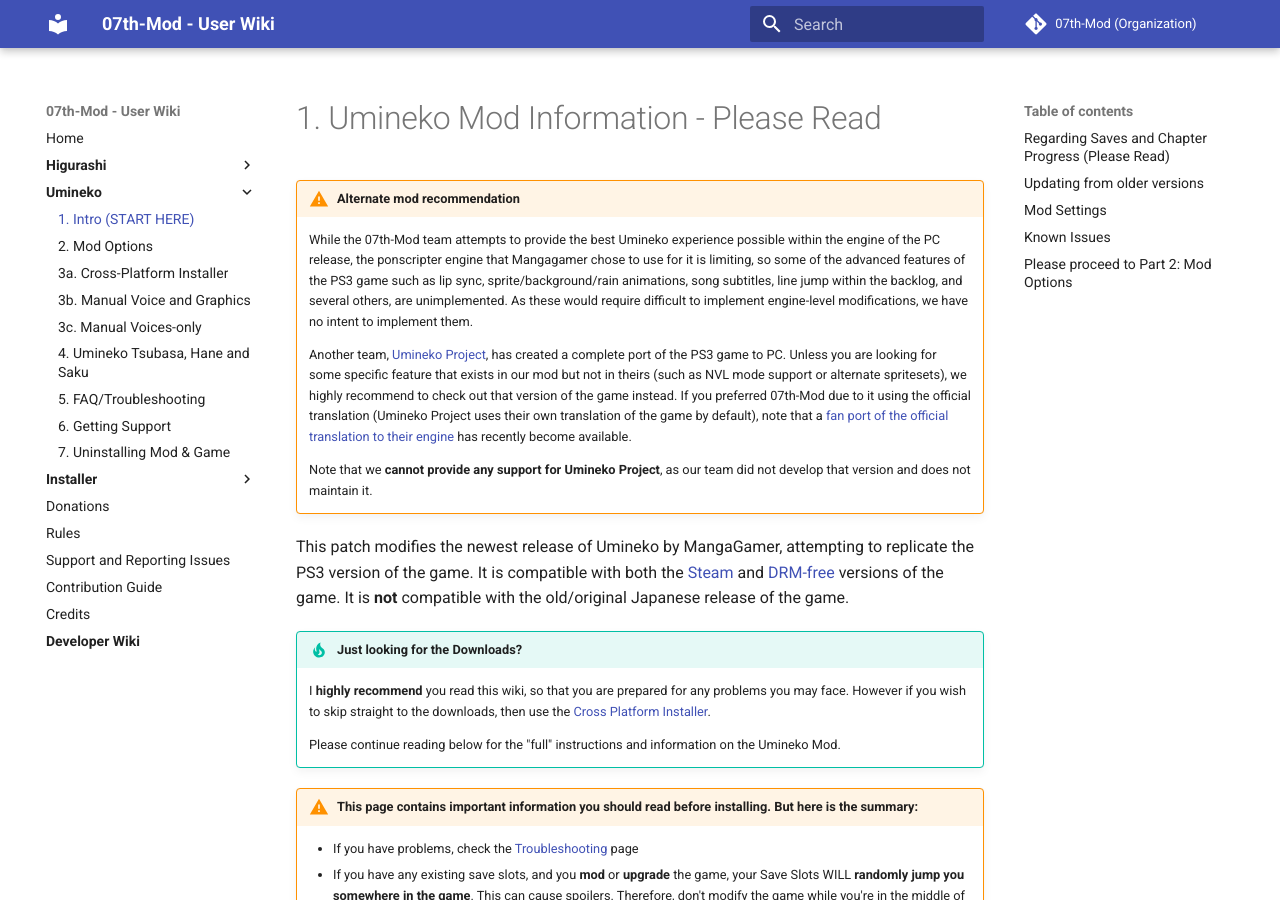
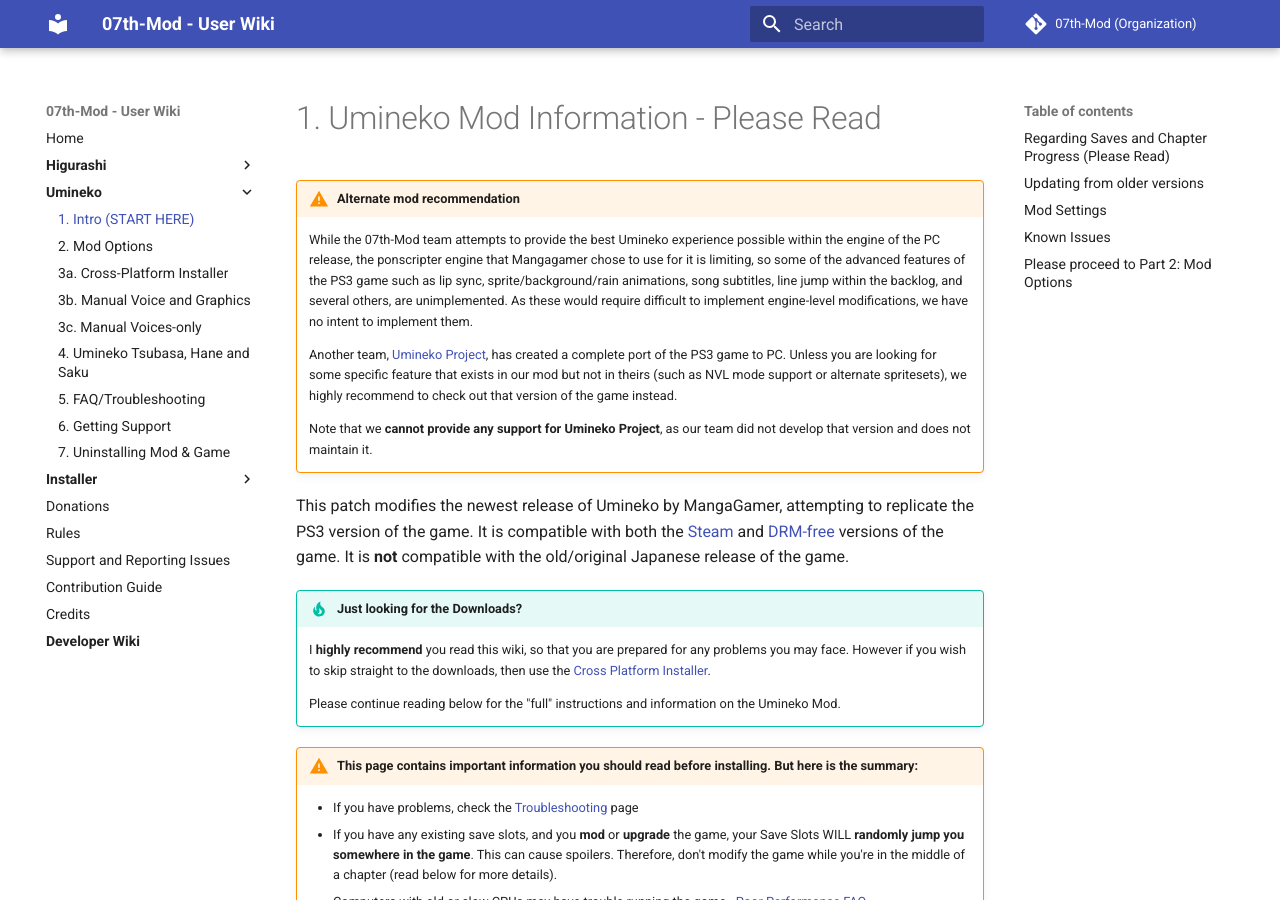
Before and after one commit to 07th-mod/wiki, an MkDocs documentation site: the page built from docs/Umineko/Umineko-Getting-started.md, in a window 1280 px wide and 900 px high. Built offline with MkDocs 1.6.1 and Material for MkDocs 9.7.7, drawn with Linux system fonts in a browser that asks for light colours.

Commit message:
Remove umiproj-wh-tl reference due to official integration

```diff
--- a/docs/Umineko/Umineko-Getting-started.md
+++ b/docs/Umineko/Umineko-Getting-started.md
@@ -3,7 +3,7 @@
 !!! warning "Alternate mod recommendation"
     While the <nobr>07th-Mod</nobr> team attempts to provide the best Umineko experience possible within the engine of the PC release, the ponscripter engine that Mangagamer chose to use for it is limiting, so some of the advanced features of the PS3 game such as lip sync, sprite/background/rain animations, song subtitles, line jump within the backlog, and several others, are unimplemented. As these would require difficult to implement engine-level modifications, we have no intent to implement them.
 
-    Another team, <nobr>[Umineko Project](https://umineko-project.org)</nobr>, has created a complete port of the PS3 game to PC. Unless you are looking for some specific feature that exists in our mod but not in theirs (such as NVL mode support or alternate spritesets), we highly recommend to check out that version of the game instead. If you preferred <nobr>07th-Mod</nobr> due to it using the official translation (<nobr>Umineko Project</nobr> uses their own translation of the game by default), note that a [fan port of the official translation to their engine](https://github.com/ooa113y/umiproj-wh-tl) has recently become available.
+    Another team, <nobr>[Umineko Project](https://umineko-project.org)</nobr>, has created a complete port of the PS3 game to PC. Unless you are looking for some specific feature that exists in our mod but not in theirs (such as NVL mode support or alternate spritesets), we highly recommend to check out that version of the game instead.
 
     Note that we **cannot provide any support for <nobr>Umineko Project</nobr>**, as our team did not develop that version and does not maintain it.
 
```
